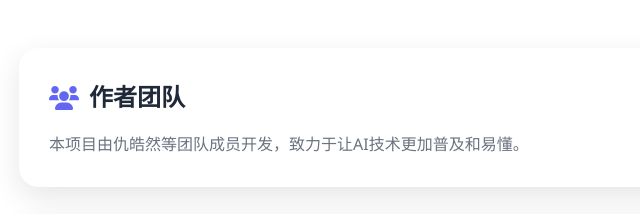
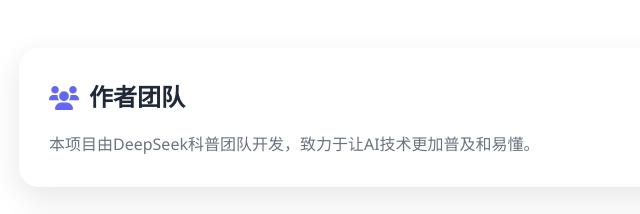
Before and after one commit to ErnestQHR/deepseek-science, a plain HTML site: page index.html in a window 1280 px wide. Shown: the part 5942-6156 px from the top of the page, 221-861 px from the left. Drawn offline with Linux system fonts and the light colour scheme.

Commit message:
chore: remove personal info, use DeepSeek科普团队 as author

```diff
--- a/index.html
+++ b/index.html
@@ -298,7 +298,7 @@
             <div class="about-content">
                 <div class="about-section">
                     <h3><i class="fas fa-users"></i> 作者团队</h3>
-                    <p>本项目由仇皓然等团队成员开发，致力于让AI技术更加普及和易懂。</p>
+                    <p>本项目由DeepSeek科普团队开发，致力于让AI技术更加普及和易懂。</p>
                 </div>
 
                 <div class="about-section">
```
Also changed, not shown: 2 other files.
